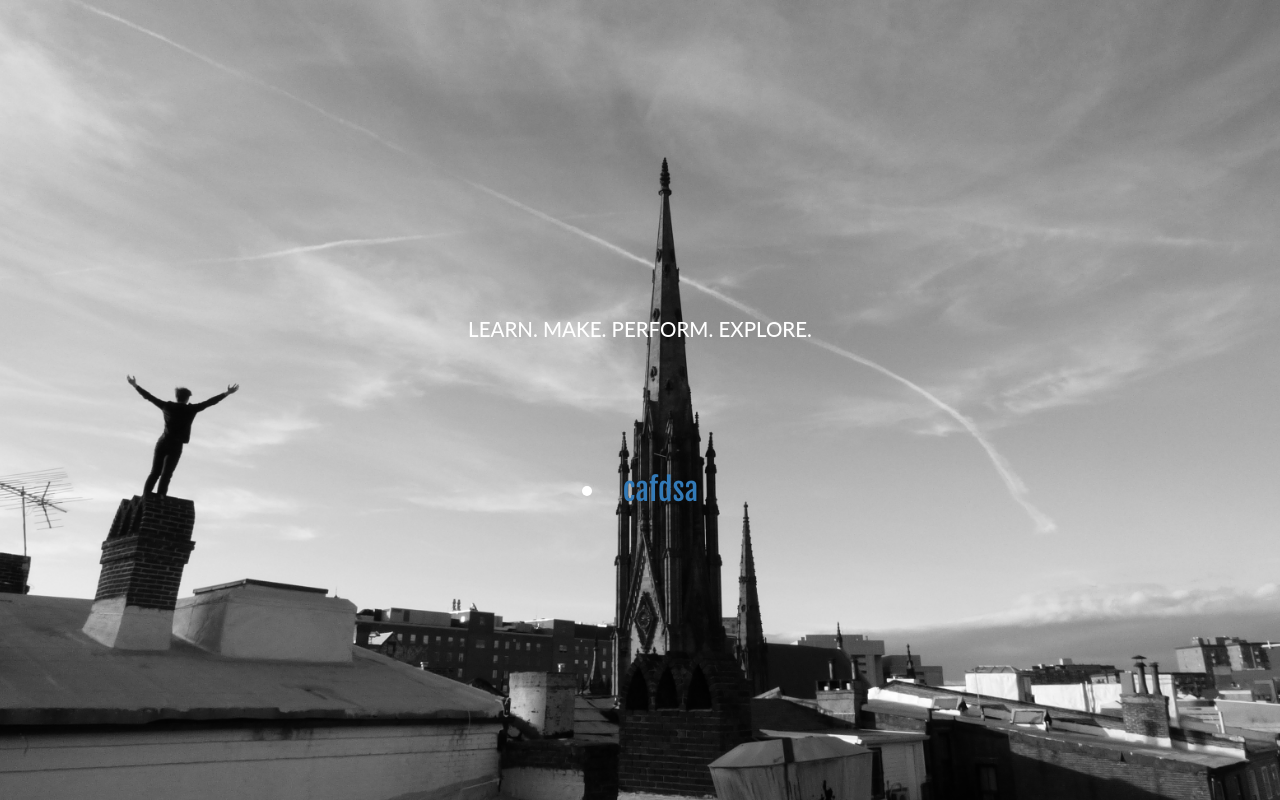
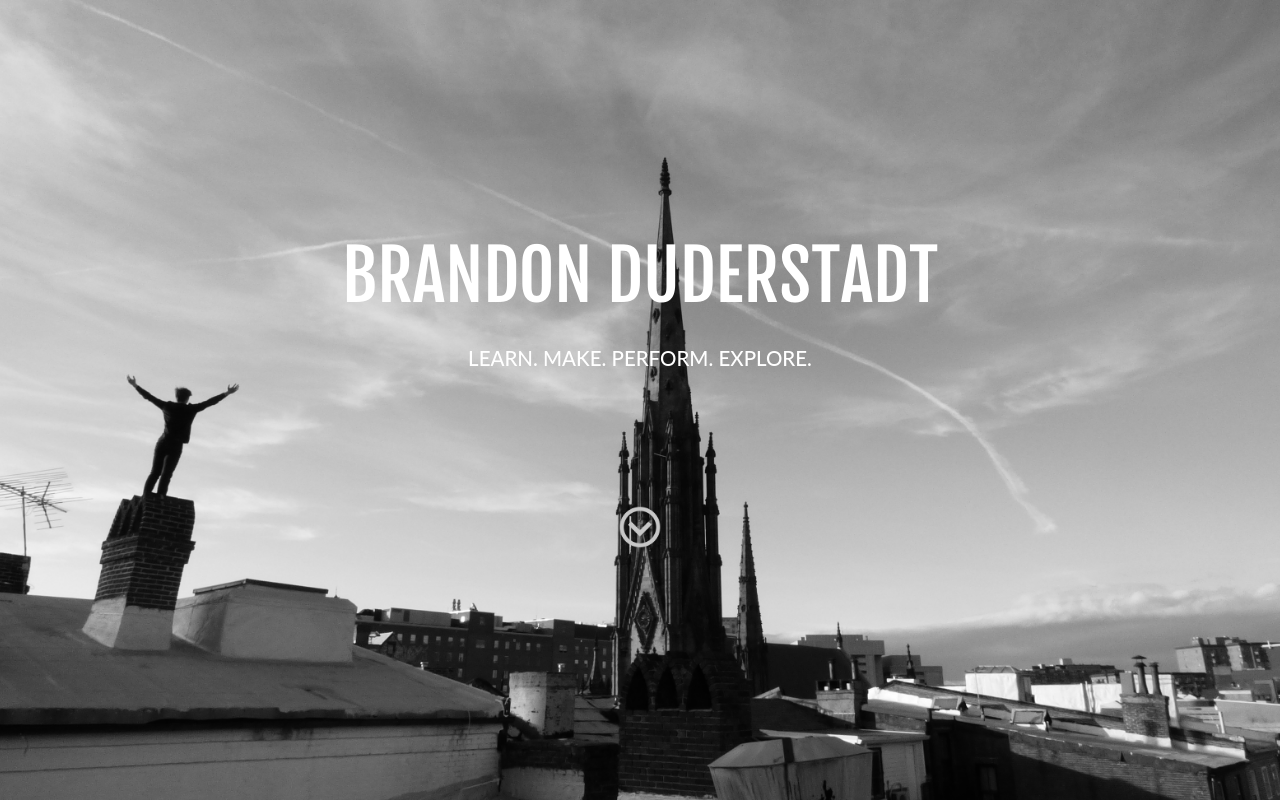
Before and after one commit to bstadt/bstadt.com, a Flask app: page / in a window 1280 px wide. Run offline with Flask 2, Linux system fonts and the light colour scheme; some libraries are stand-ins or nearby versions; some web fonts are replaced.

Commit message:
added mouseover animation to button on splash page

```diff
--- a/templates/index.html
+++ b/templates/index.html
@@ -16,12 +16,16 @@
 				<div class="container">
 					<div class="row">
 						<div class="col-md-12">
-							<h1 class="brand-heading" id="name" style="display: none">BRANDON DUDERSTADT</h1>
+							<h1 class="brand-heading">BRANDON DUDERSTADT</h1>
 							<h6>&nbsp;<h6>
 							<h4 class="intro-text">LEARN. MAKE. PERFORM. EXPLORE.</h4>
 							<h1>&nbsp;<h1>
 							<h2>&nbsp;<h2>
-							<li><a href="#landing">cafdsa</a></li>
+							<a href="#landing">
+								<img src="static/images/downArrowInactive.png" id="downArrow" width="50" height="50" border="0"
+								 onmouseover = "this.src='static/images/downArrow.png';"
+								 onmouseout= "this.src='static/images/downArrowInactive.png';">
+							</a>
 						</div>
 					</div>
 				</div>
```
Also changed, not shown: static/images/downArrow.png (added), static/images/downArrowInactive.png (added), 1 other file.
